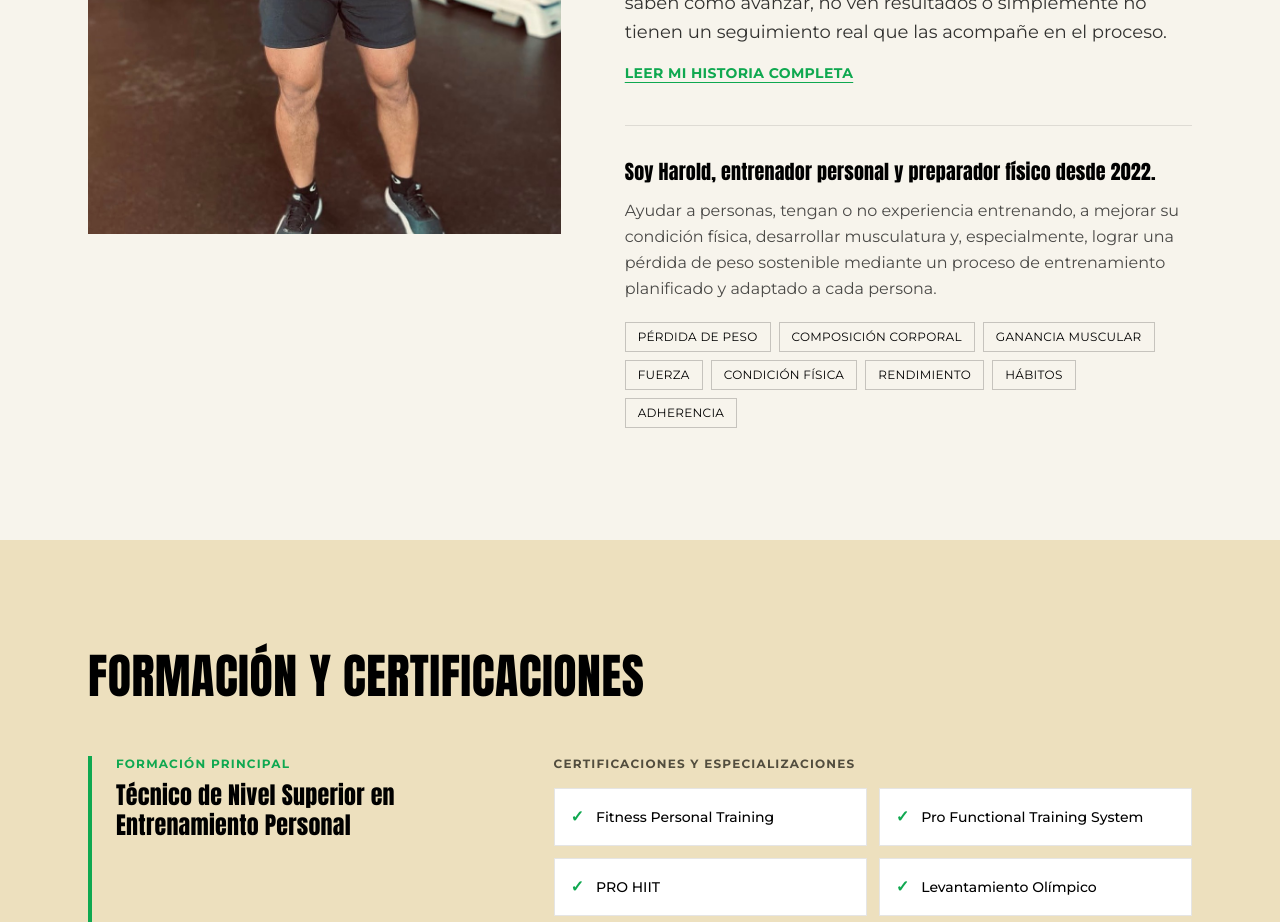
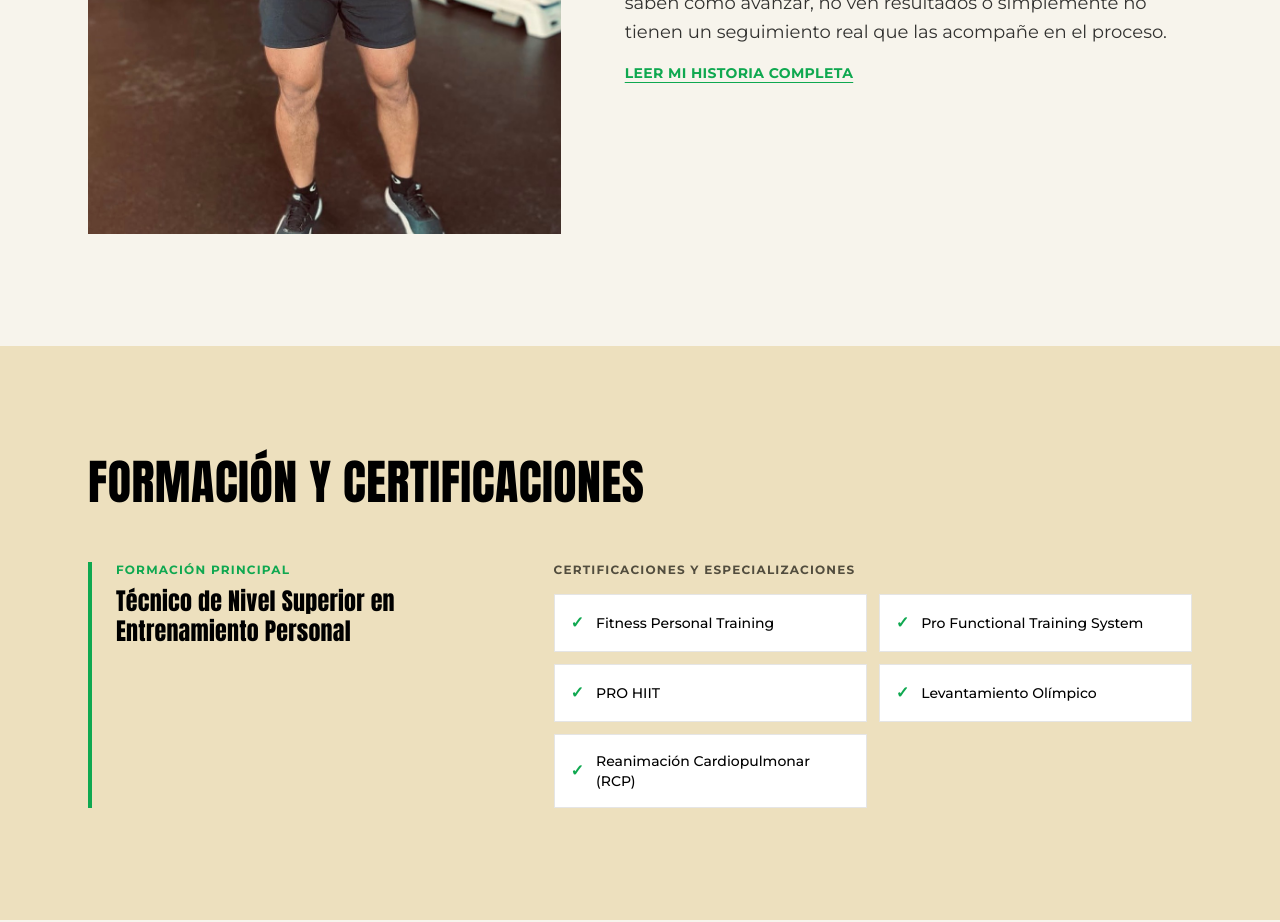
Before and after one commit to haroldtrainerf/grow-up-system, a Next.js app: page / in a window 1280 px wide. Shown: the part 5960-6882 px from the top of the page. Built offline with nearby package versions, Linux system fonts and the light colour scheme.

Commit message:
Update About.tsx

```diff
--- a/components/About.tsx
+++ b/components/About.tsx
@@ -43,21 +43,6 @@ export default function About() {
               LEER MI HISTORIA COMPLETA
             </button>
           )}
-
-          <div className="mt-10 border-t border-ink/10 pt-8">
-            <p className="font-display text-xl mb-3">{about.profileLine}</p>
-            <p className="text-ink/70 leading-relaxed max-w-prose mb-5">{about.objective}</p>
-            <div className="flex flex-wrap gap-2">
-              {about.focusAreas.map((area) => (
-                <span
-                  key={area}
-                  className="text-xs uppercase tracking-wide border border-ink/20 px-3 py-1.5"
-                >
-                  {area}
-                </span>
-              ))}
-            </div>
-          </div>
         </div>
       </Reveal>
     </section>
```
